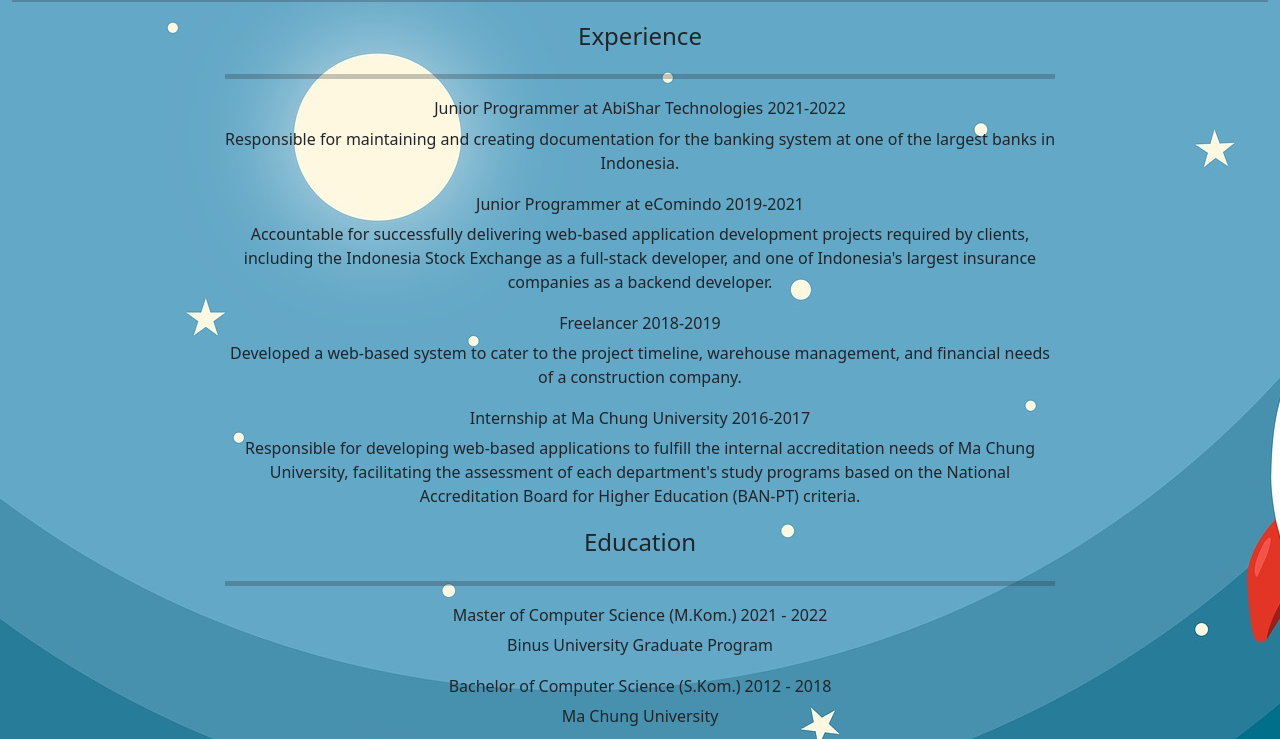
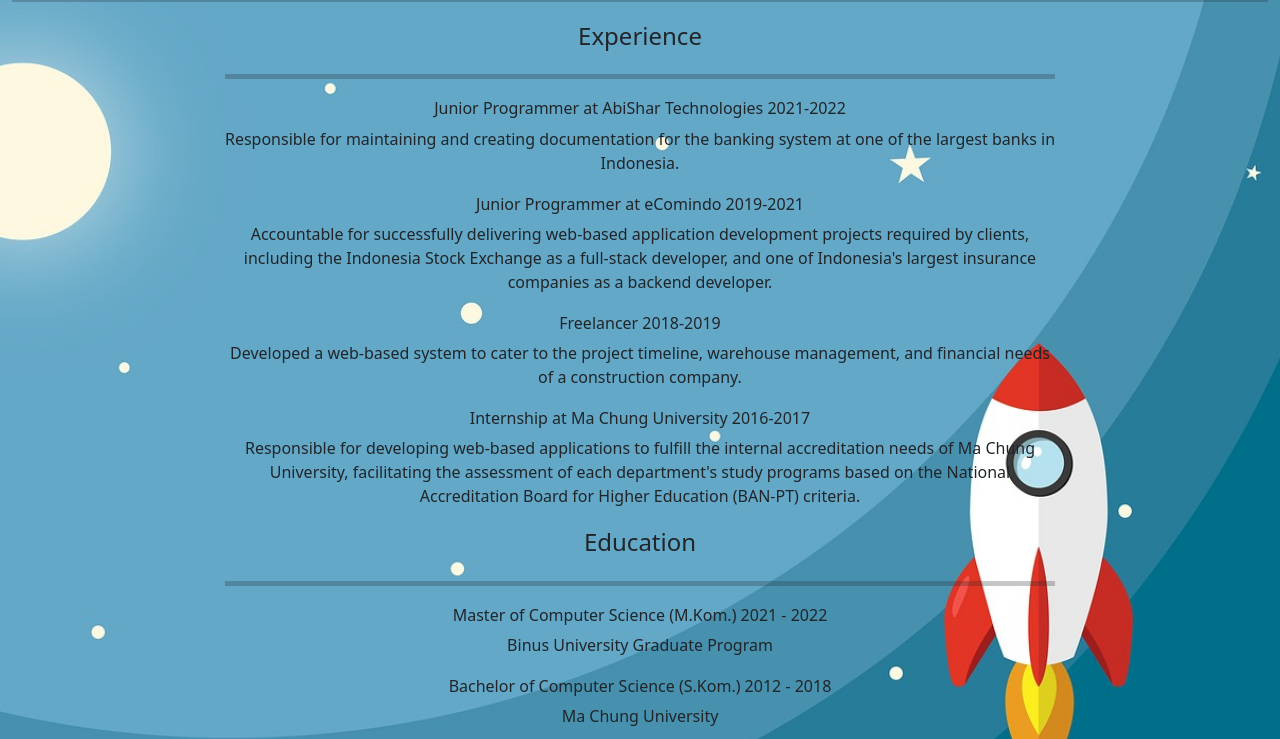
Before and after one commit to KielvienLESPutra/KielvienLESPutra.github.io, a plain HTML site: page index.html in a window 1280 px wide. Shown: the part 101-840 px from the top of the page. Drawn offline with nearby package versions, Linux system fonts and the light colour scheme.

Commit message:
modify css background image

```diff
--- a/index.html
+++ b/index.html
@@ -15,9 +15,11 @@
         .banner {
             background-image: url(Resource/space-ge9ddfa35b_1920.jpg);
             width: 100%;
-            height: 1200px;
-            background-repeat: repeat;
+            height: 100%;
+            background-repeat: no-repeat;
             object-fit: cover;
+            background-size: cover;
+            background-position: center center;
         }
     </style>
     <title>Kielvien Lourensius Eka Setia Putra</title>
@@ -123,7 +125,7 @@
             <div class="col-8 offset-2">
                 <hr class="border-5 bg-black">
             </div>
-             <div class="col-12">
+            <div class="col-12">
                 <a href="https://www.linkedin.com/in/kielvien-lourensius-eka-setia-putra-71b730187/" target="_blank">
                     <button type="button" class="col-12 btn btn-primary"><i class="bi bi-linkedin"></i> Linkedin
                     </button></a>
```
